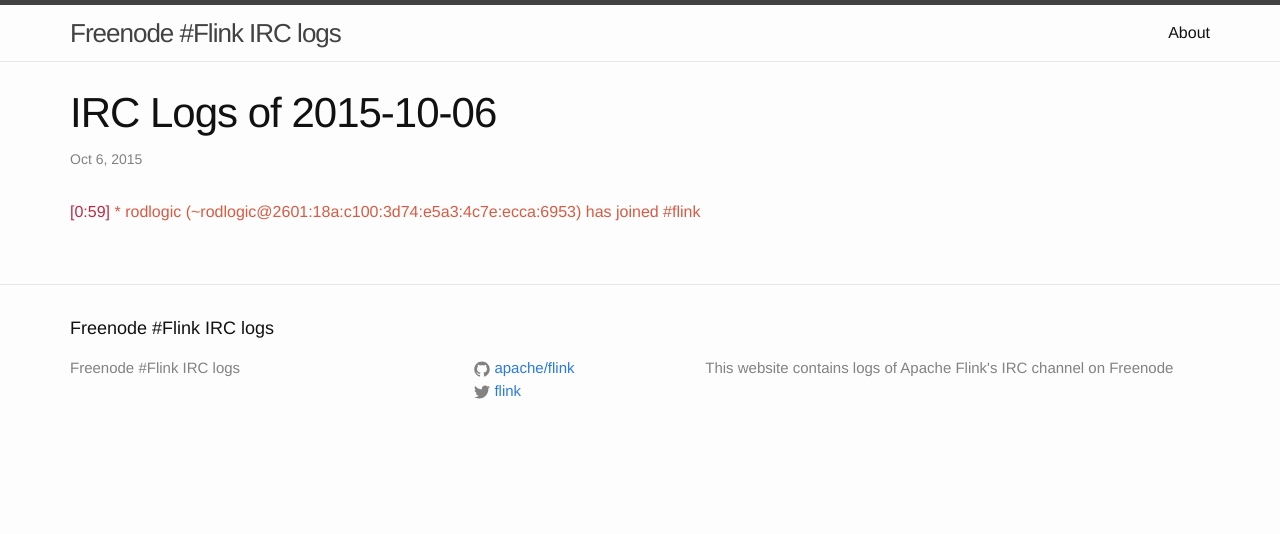
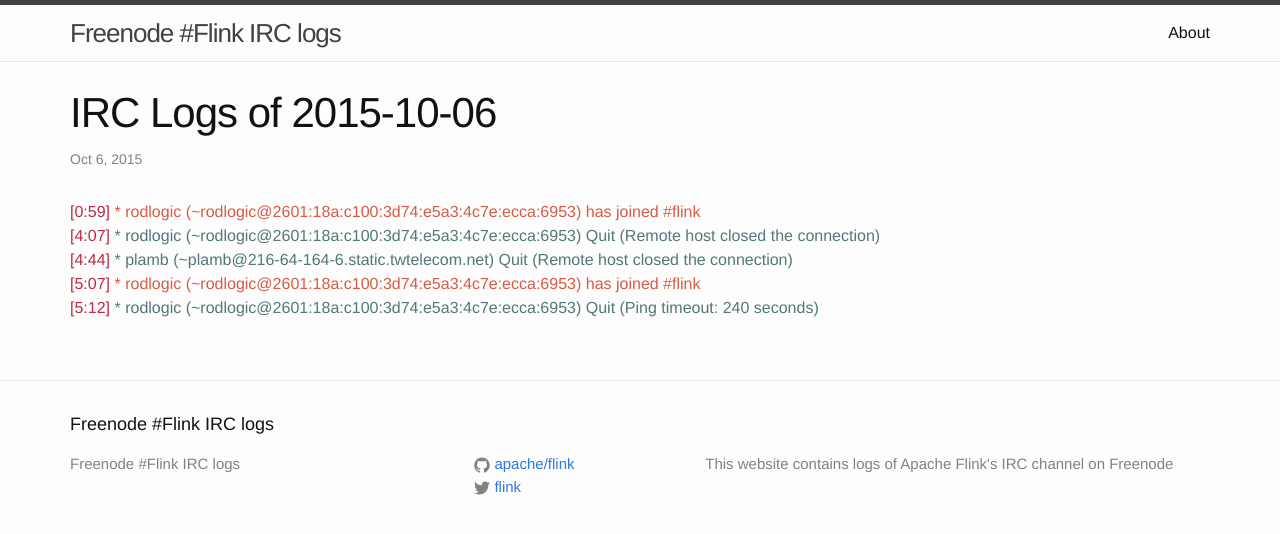
Before and after one commit to flink-irc-logs/flink-irc-logs.github.io, a Jekyll site: the page built from _posts/2015-10-06-logs.markdown, in a window 1280 px wide. Shown: the top 534 px of the page. Built offline with Jekyll 4.4.1, drawn with Linux system fonts in a browser that asks for light colours.

Commit message:
Update of the logs on Tue Oct  6 05:22:37 CEST 2015

```diff
--- a/_posts/2015-10-06-logs.markdown
+++ b/_posts/2015-10-06-logs.markdown
@@ -5,3 +5,7 @@
 categories: irc logs
 ---
 <span class="irc-date">[0:59]</span> <span class="irc-green">* rodlogic (~rodlogic@2601:18a:c100:3d74:e5a3:4c7e:ecca:6953) has joined #flink</span><br />
+<span class="irc-date">[4:07]</span> <span class="irc-navy">* rodlogic (~rodlogic@2601:18a:c100:3d74:e5a3:4c7e:ecca:6953) Quit (Remote host closed the connection)</span><br />
+<span class="irc-date">[4:44]</span> <span class="irc-navy">* plamb (~plamb@216-64-164-6.static.twtelecom.net) Quit (Remote host closed the connection)</span><br />
+<span class="irc-date">[5:07]</span> <span class="irc-green">* rodlogic (~rodlogic@2601:18a:c100:3d74:e5a3:4c7e:ecca:6953) has joined #flink</span><br />
+<span class="irc-date">[5:12]</span> <span class="irc-navy">* rodlogic (~rodlogic@2601:18a:c100:3d74:e5a3:4c7e:ecca:6953) Quit (Ping timeout: 240 seconds)</span><br />
```
